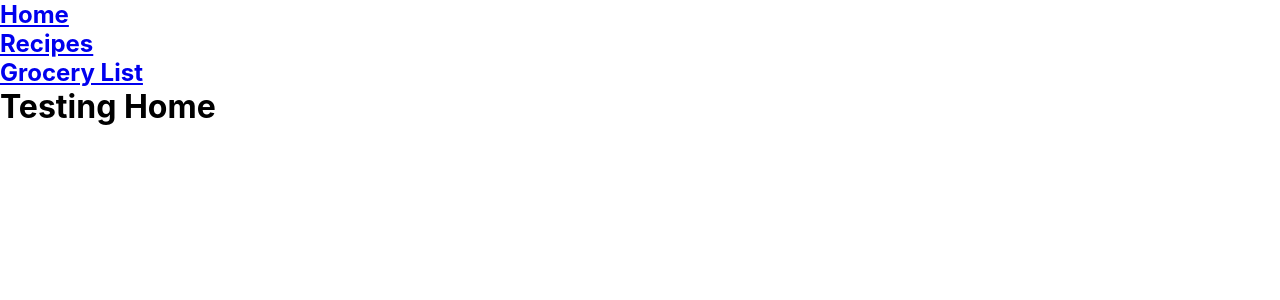
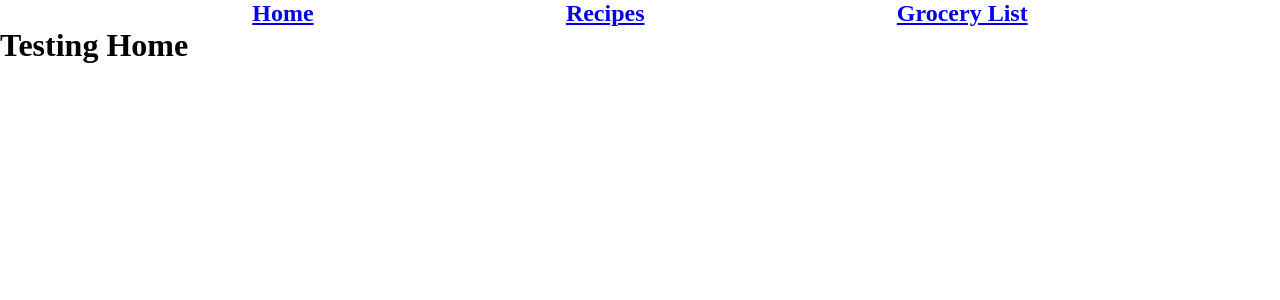
Before and after one commit to ashfollen/phase-3-mindless-grocer-frontend, a React (Create React App) app: page / in a window 1280 px wide. Shown: the top 300 px of the page. Built offline with nearby package versions, Linux system fonts and the light colour scheme; no server answers.

Commit message:
Working setIngredients in GroceryList

```diff
--- a/src/App.js
+++ b/src/App.js
@@ -5,7 +5,7 @@ import {
   Route,
   Link
 } from "react-router-dom";
-import logo from './logo.svg';
+// import logo from './logo.svg';
 import './App.css';
 import RecipesContainer from "./components/RecipesContainer"
 import GroceriesContainer from "./components/GroceriesContainer"
@@ -15,7 +15,6 @@ function App() {
   const [markets, setMarkets] = useState([]);
   const [recipes, setRecipes] = useState([]);
   const [ingredients, setIngredients] = useState([]);
-  const [chosenRecipes, setChosenRecipes] = useState([]);
 
   useEffect(() => {
     fetch("http://localhost:9292/recipes")
@@ -39,6 +38,9 @@ function App() {
 
     function updateRecipeList(updatedCheckedRecipe) {
       setRecipes(recipes.map((ogRecipe) => ogRecipe.id === updatedCheckedRecipe.id ? {...ogRecipe, recipe_chosen: true} : ogRecipe))
+      setIngredients(ingredients.map((ogIngredient) => ogIngredient.recipe_id === updatedCheckedRecipe.id ? {...ogIngredient, recipe_chosen: true} : ogIngredient))
+      console.log(ingredients)
+      // setIngredients(ingredients.map((ogIngred) => console.log(ogIngred)))
     }
 
 
@@ -58,7 +60,7 @@ function App() {
             <RecipesContainer recipes={recipes} updateRecipeList={updateRecipeList}/>
         </Route>
         <Route path="/groceries">
-            <GroceriesContainer markets={markets} ingredients={ingredients.filter(ingredient => ingredient.recipe.recipe_chosen)} />
+            <GroceriesContainer markets={markets} ingredients={ingredients.filter(ingredient => ingredient.recipe_chosen)} />
         </Route>
       </Switch>
     </div>
--- a/src/components/ChosenRecipe.js
+++ b/src/components/ChosenRecipe.js
@@ -1,5 +1,4 @@
-import React, {useEffect, useState} from 'react';
-
+// import React, {useEffect, useState} from 'react';
 function ChosenRecipe({ recipe }) {
     return (
         <div>
--- a/src/components/Groceries.js
+++ b/src/components/Groceries.js
@@ -1,22 +1,12 @@
-import React, {useEffect, useState} from 'react';
+// import React, {useEffect, useState} from 'react';
 import GroceriesList from './GroceriesList'
 
 function Groceries({ market, ingredients }) {
-  console.log("I MADE IT !!!!!!")
-  console.log("IN GROCERIES", market)
-  console.log("IN GROCERIES", ingredients)
 
   return (
     <div className="groceries-by-market">
       <h2>{market.name}</h2>
-      {ingredients.map(ingredient => <GroceriesList ingredient={ingredient} />)}
-
-
-      {/* <GroceriesList ingredients={ingredients.filter(ingredient => ingredient.recipe.recipe_chosen)}
-      /> */}
-
-
-
+          {ingredients.map(ingredient => <GroceriesList key={ingredient.id} ingredient={ingredient} />)}
     </div>
   );
 }
--- a/src/components/RecipeOptions.js
+++ b/src/components/RecipeOptions.js
@@ -20,7 +20,7 @@ function RecipeOptions({recipe, updateRecipeList}) {
     };
 
     return (
-        <div>
+        <div className="recipe-option-items">
                 <input
                     type="checkbox"
                     id={recipe.id}
--- a/src/components/RecipesContainer.js
+++ b/src/components/RecipesContainer.js
@@ -1,18 +1,20 @@
-import React, {useEffect, useState} from 'react';
+// import React, {useEffect, useState} from 'react';
 import RecipeOptions from './RecipeOptions';
 import SelectedRecipes from './SelectedRecipes';
 
 function RecipesContainer({recipes, updateRecipeList}) {
 
-
     return (
-        <>
-        <h1>Recipe Options</h1>
-            {recipes.map(recipe => <RecipeOptions key={recipe.id} recipe={recipe} updateRecipeList={updateRecipeList} />)}
-        <h1>Selected Recipes</h1>
-            <SelectedRecipes recipes={recipes.filter(recipe => recipe.recipe_chosen)} />
-
-        </>
+        <div className="recipe-container">
+            <div className="recipe-options">
+            <h1>Recipe Options</h1>
+                {recipes.map(recipe => <RecipeOptions key={recipe.id} recipe={recipe} updateRecipeList={updateRecipeList} />)}
+            </div>
+            <div className="selected-recipes">
+            <h1>Selected Recipes</h1>
+                 <SelectedRecipes recipes={recipes.filter(recipe => recipe.recipe_chosen)} />
+            </div>
+        </div>
     )
 }
 
--- a/src/components/SelectedRecipes.js
+++ b/src/components/SelectedRecipes.js
@@ -1,14 +1,11 @@
-import React, {useEffect, useState} from 'react';
+// import React, {useEffect, useState} from 'react';
 import ChosenRecipe from './ChosenRecipe'
 
 function SelectedRecipes({ recipes }) {
     return (
         <div>
             {recipes.map(recipe => <ChosenRecipe key={recipe.id} recipe={recipe} />)}
-
         </div>
     )
-
 }
-
 export default SelectedRecipes;
--- a/src/index.css
+++ b/src/index.css
@@ -4,10 +4,33 @@
 }
 
 body {
-  margin: 0;
-  font-family: -apple-system, BlinkMacSystemFont, 'Segoe UI', 'Roboto', 'Oxygen',
-    'Ubuntu', 'Cantarell', 'Fira Sans', 'Droid Sans', 'Helvetica Neue',
-    sans-serif;
-  -webkit-font-smoothing: antialiased;
-  -moz-osx-font-smoothing: grayscale;
+
+
 }
+
+/* nav */
+.nav {
+  display: flex;
+  flex-direction: row;
+  justify-content: space-evenly;
+
+}
+
+.recipe-container {
+  display: flex;
+  flex-direction: row;
+  justify-content: space-evenly;
+}
+
+.recipe-options-items {
+  display: flex;
+
+
+}
+
+.market-container {
+  display: flex;
+  flex-direction: row;
+  justify-content: space-evenly;
+  padding: 5%;
+}
```
Also changed, not shown: src/components/GroceriesContainer.js (+4 -4 lines), src/components/GroceriesList.js (+4 -7 lines).
